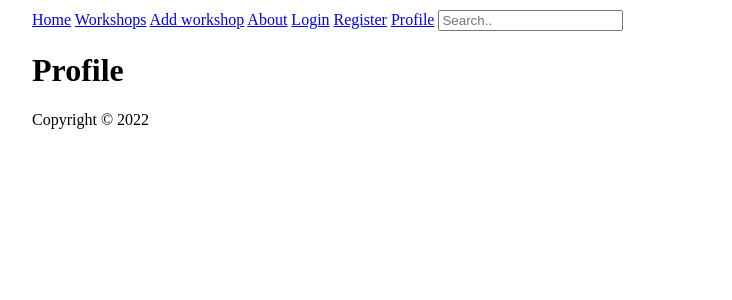
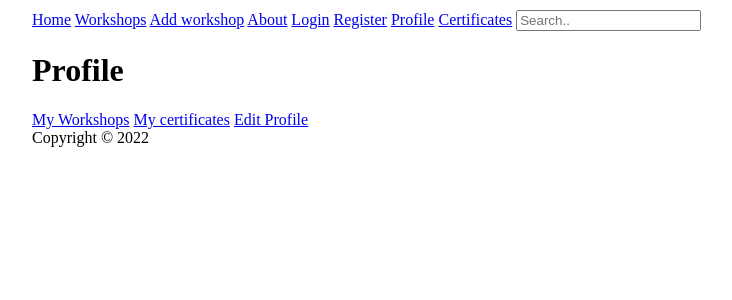
Before and after one commit to redchristian20/CWMSQR, a CodeIgniter app: page /database/profile in a window 1280 px wide. Shown: the top 300 px of the page, without its empty margins (128-860 px from the left). Run offline with CodeIgniter, Linux system fonts and the light colour scheme.

Commit message:
more defined erd

```diff
--- a/application/views/header.php
+++ b/application/views/header.php
@@ -37,4 +37,5 @@
     <a href="login">Login</a>
     <a href="register">Register</a>
     <a href="profile">Profile</a>
+    <a href="certificates">Certificates</a>
     <input type="text" placeholder="Search..">
--- a/application/views/profile.php
+++ b/application/views/profile.php
@@ -1 +1,5 @@
 <h1>Profile</h1>
+
+<a href="my_workshops">My Workshops</a>
+<a href="my_certificates">My certificates</a>
+<a href="edit_profile">Edit Profile</a>
```
Also changed, not shown: 2 other files.
